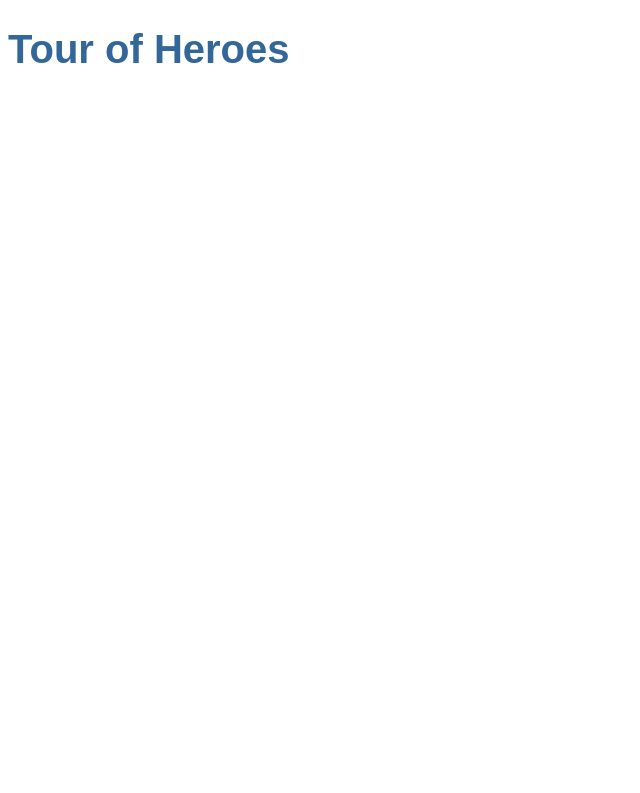
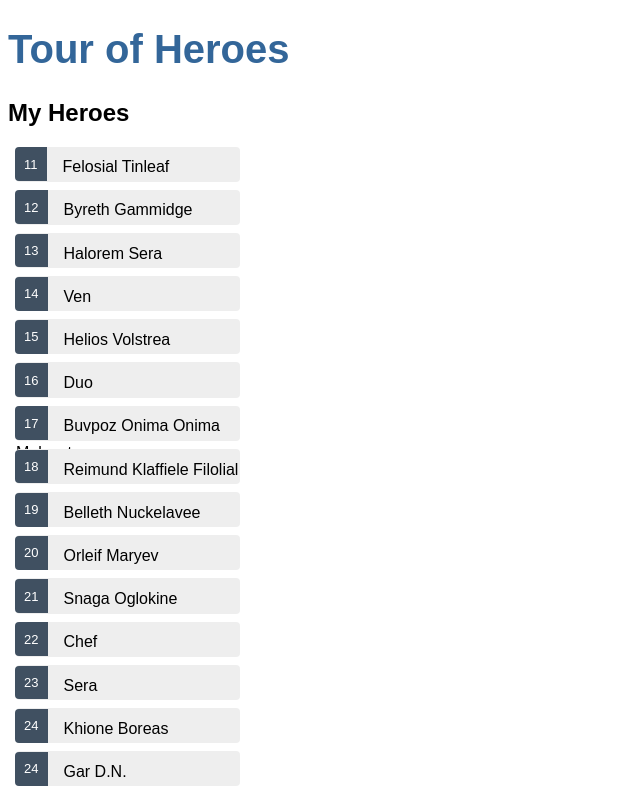
Before and after one commit to Hydrataur/tour-of-heroes, an Angular app in the folder tour-of-heroes/: page / in a window 1280 px wide. Shown: the top 793 px of the page, without its empty margins (0-640 px from the left). Built offline with nearby package versions, Linux system fonts and the light colour scheme.

Commit message:
Displays list of selectable heroes

```diff
--- a/tour-of-heroes/src/app/app.component.html
+++ b/tour-of-heroes/src/app/app.component.html
@@ -1 +1,2 @@
 <h1>{{ title }}</h1>
+<app-heroes></app-heroes>
--- /dev/null
+++ b/tour-of-heroes/src/app/hero.ts
@@ -0,0 +1,4 @@
+export interface Hero {
+    id: number;
+    name: string;
+}
--- /dev/null
+++ b/tour-of-heroes/src/app/heroes/heroes.component.css
@@ -0,0 +1,44 @@
+/* HeroesComponent's private CSS styles */
+.heroes {
+    margin: 0 0 2em 0;
+    list-style-type: none;
+    padding: 0;
+    width: 15em;
+  }
+  .heroes li {
+    cursor: pointer;
+    position: relative;
+    left: 0;
+    background-color: #EEE;
+    margin: .5em;
+    padding: .3em 0;
+    height: 1.6em;
+    border-radius: 4px;
+  }
+  .heroes li:hover {
+    color: #607D8B;
+    background-color: #DDD;
+    left: .1em;
+  }
+  .heroes li.selected {
+    background-color: #CFD8DC;
+    color: white;
+  }
+  .heroes li.selected:hover {
+    background-color: #BBD8DC;
+    color: white;
+  }
+  .heroes .badge {
+    display: inline-block;
+    font-size: small;
+    color: white;
+    padding: 0.8em 0.7em 0 0.7em;
+    background-color:#405061;
+    line-height: 1em;
+    position: relative;
+    left: -1px;
+    top: -4px;
+    height: 1.8em;
+    margin-right: .8em;
+    border-radius: 4px 0 0 4px;
+  }
--- /dev/null
+++ b/tour-of-heroes/src/app/heroes/heroes.component.html
@@ -0,0 +1,18 @@
+<h2>My Heroes</h2>
+<ul class="heroes">
+    <li *ngFor="let hero of heroes" (click)="onSelect(hero)" [class.selected]="hero === selectedHero">
+        <span class="badge">{{ hero.id }}</span> {{ hero.name }}
+    </li>
+</ul>
+
+<div *ngIf="selectedHero">
+    <h2>{{ selectedHero.name | uppercase}} Details:</h2>
+    <div><span>ID: </span>{{ selectedHero.id }}</div>
+    <div><span>Name: </span>{{ selectedHero.name }}</div>
+    <div>
+        <label>
+            Name:
+            <input [(ngModel)]="selectedHero.name" placeholder="name"/>
+        </label>
+    </div>
+</div>
--- /dev/null
+++ b/tour-of-heroes/src/app/heroes/heroes.component.ts
@@ -0,0 +1,24 @@
+import { Component, OnInit } from '@angular/core';
+import { Hero } from '../hero'
+import { HEROES } from '../mock-heroes';
+
+@Component({
+  selector: 'app-heroes',
+  templateUrl: './heroes.component.html',
+  styleUrls: ['./heroes.component.css']
+})
+export class HeroesComponent implements OnInit {
+  heroes = HEROES
+
+  constructor() { }
+
+  ngOnInit(): void {
+
+  }
+
+  selectedHero: Hero;
+  onSelect(hero: Hero): void {
+    this.selectedHero = hero
+  }
+
+}
--- /dev/null
+++ b/tour-of-heroes/src/app/mock-heroes.ts
@@ -0,0 +1,24 @@
+import { Hero } from './hero'
+
+export const HEROES: Hero[] = [
+    { id: 11, name: 'Felosial Tinleaf'},
+    { id: 12, name: 'Byreth Gammidge'},
+    { id: 13, name: 'Halorem Sera'},
+    { id: 14, name: 'Ven'},
+    { id: 15, name: 'Helios Volstrea'},
+    { id: 16, name: 'Duo'},
+    { id: 17, name: 'Buvpoz Onima Onima Malcent'},
+    { id: 18, name: 'Reimund Klaffiele Filolial'},
+    { id: 19, name: 'Belleth Nuckelavee'},
+    { id: 20, name: 'Orleif Maryev'},
+    { id: 21, name: 'Snaga Oglokine'},
+    { id: 22, name: 'Chef'},
+    { id: 23, name: 'Sera'},
+    { id: 24, name: 'Khione Boreas'},
+    { id: 24, name: 'Gar D.N.'},
+    { id: 25, name: 'Lilt / Oriax Quest'},
+    { id: 26, name: 'Fi'},
+    { id: 27, name: 'Oscleipus Medusin'},
+    { id: 28, name: 'Chaograth Baedrin'},
+    { id: 29, name: 'Hylia'}
+]
```
Also changed, not shown: tour-of-heroes/src/app/app.module.ts (+6 -2 lines), 1 other file (tests, documents, lock files or other folders).
